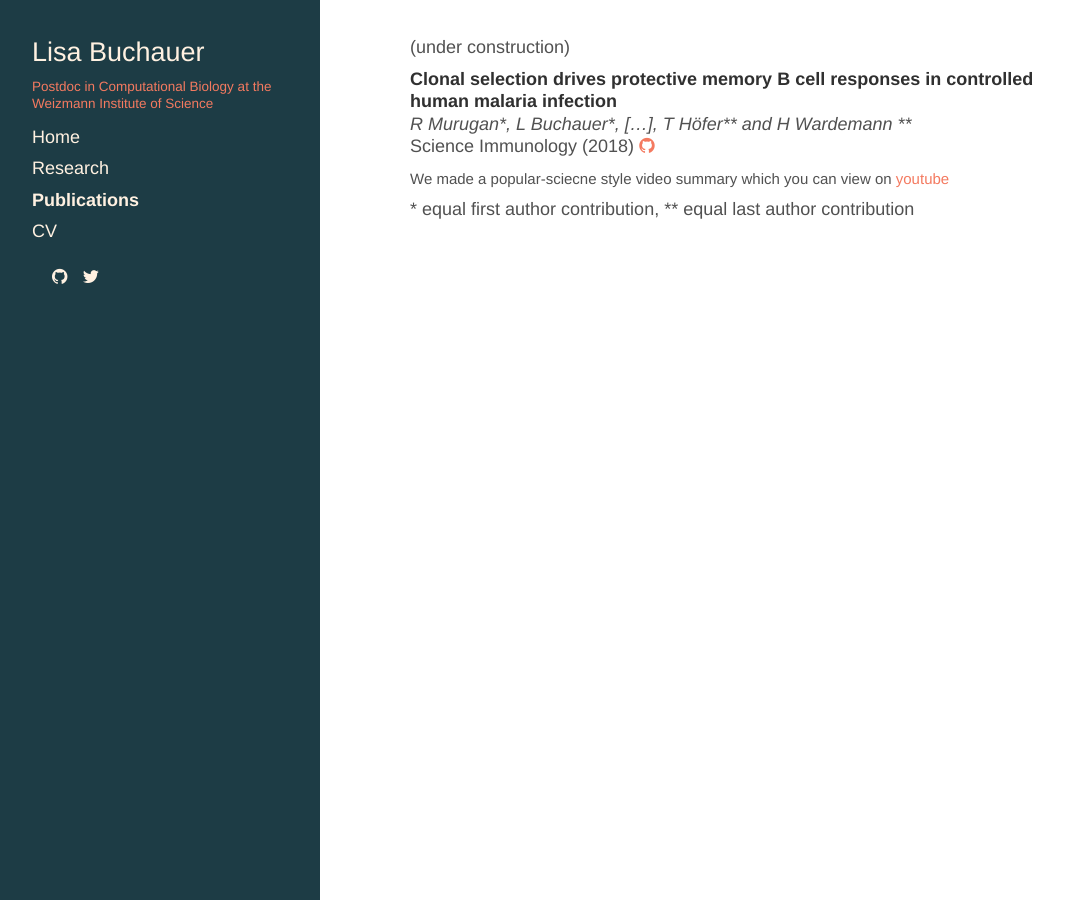
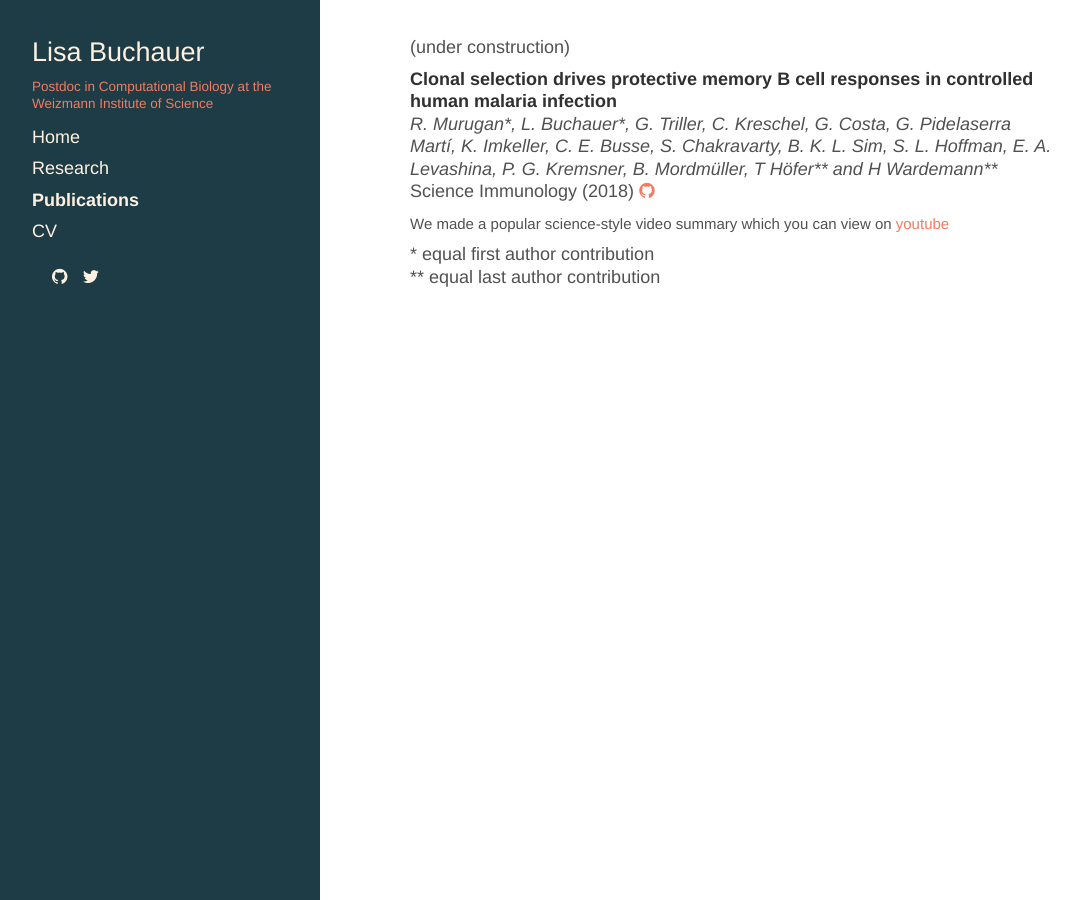
Before and after one commit to LiBuchauer/libuchauer.github.io, a Jekyll site: the page built from publications.md, in a window 1280 px wide. Shown: the whole page, without its empty margins (4-1084 px from the left). Built offline with Jekyll 4.4.1, drawn with Linux system fonts in a browser that asks for light colours; nearby versions of some CDN libraries; a style sheet for code colours, icons or effects is not loaded.

Commit message:
Fix typos.

```diff
--- a/_data/publist.yml
+++ b/_data/publist.yml
@@ -1,9 +1,9 @@
-- authors: R Murugan\*, L Buchauer\*, \[...\], T Höfer\*\* and H Wardemann \*\*
+- authors: R. Murugan\*, L. Buchauer\*, G. Triller, C. Kreschel, G. Costa, G. Pidelaserra Martí, K. Imkeller, C. E. Busse, S. Chakravarty, B. K. L. Sim, S. L. Hoffman, E. A. Levashina, P. G. Kremsner, B. Mordmüller, T Höfer\*\* and H Wardemann\*\*
   title: Clonal selection drives protective memory B cell responses in controlled human malaria infection
   journal: Science Immunology
   year: 2018
-  detail: 116 (13) 5914-5919
+  detail: Vol. 3, Issue 20, eaap8029
   links:
       doi: https://doi.org/10.1126/sciimmunol.aap8029
       github: https://github.com/LiBuchauer/gc_memo
-  media: "We made a popular-sciecne style video summary which you can view on [youtube](https://www.youtube.com/watch?v=wsWRaIheGFU)"
+  media: "We made a popular science-style video summary which you can view on [youtube](https://www.youtube.com/watch?v=wsWRaIheGFU)"
--- a/publications.md
+++ b/publications.md
@@ -20,4 +20,5 @@ order: 3
 
 {% endfor %}
 
-\* equal first author contribution, \*\* equal last author contribution
+\* equal first author contribution
+\*\* equal last author contribution
```
Also changed, not shown: index.md (+6 -9 lines), 5 other files.
